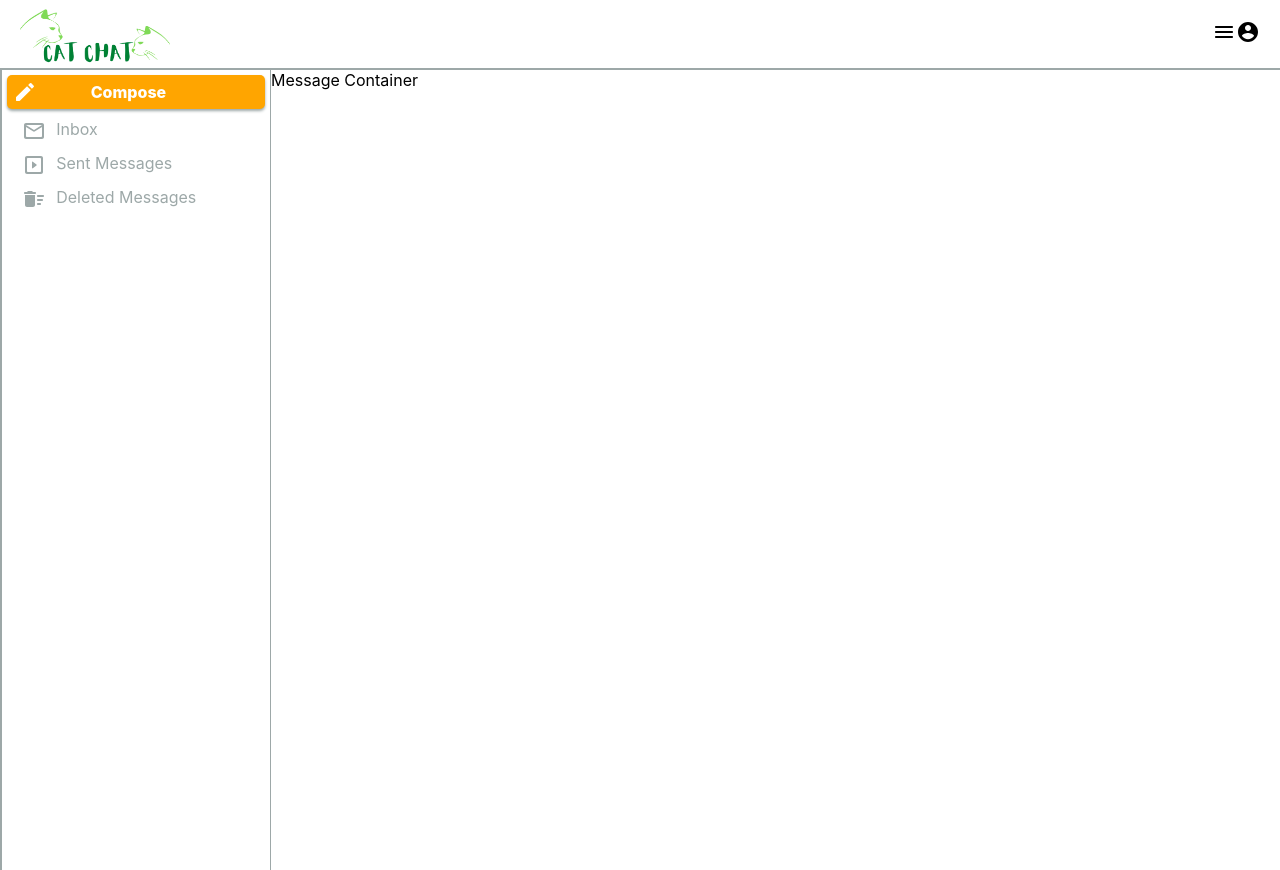
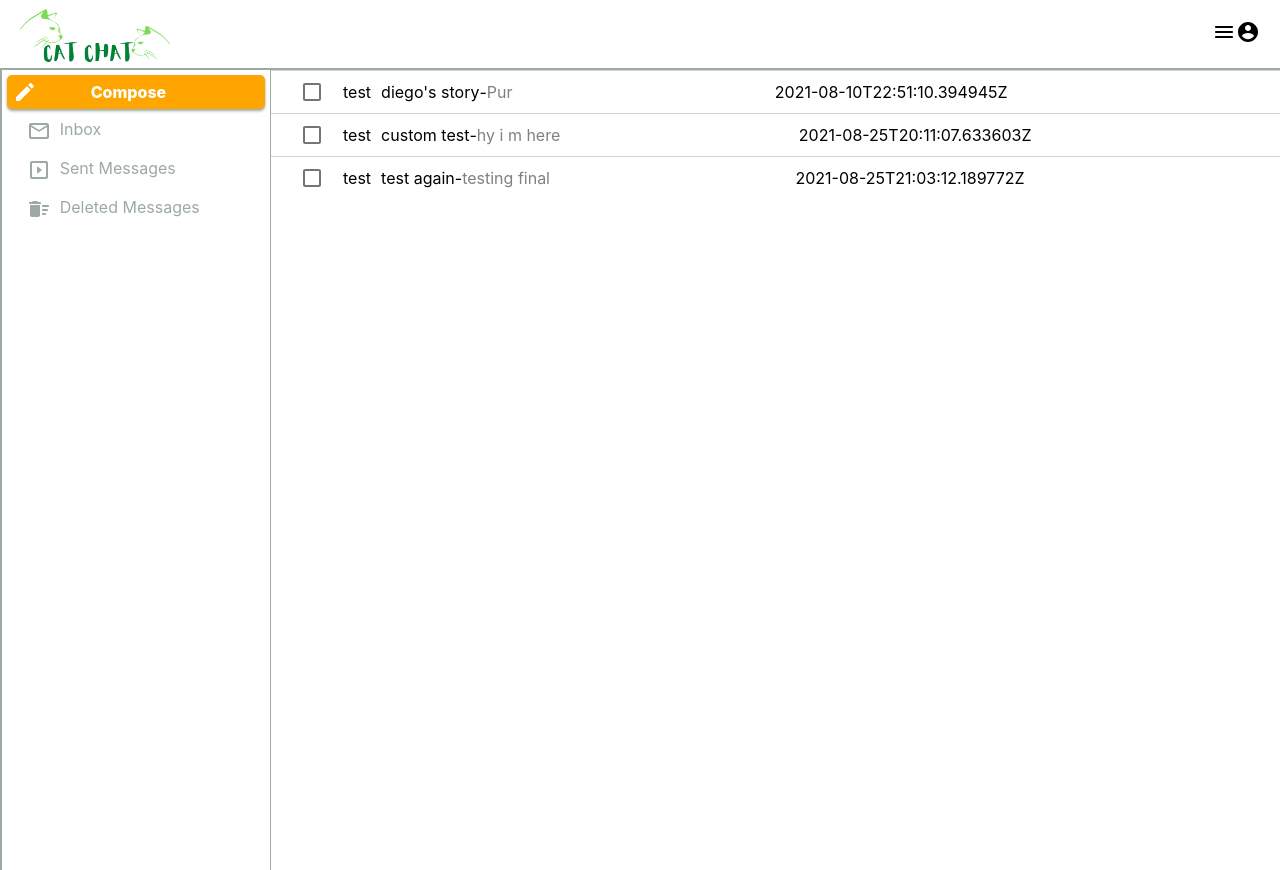
Before and after one commit to LeesahMasko/Bixly_MessagingApp, a React (Create React App) app: page / in a window 1280 px wide. Built offline with nearby package versions, Linux system fonts and the light colour scheme.

Commit message:
dummy data is displaying

```diff
--- a/src/components/data/ButtonIcons.js
+++ b/src/components/data/ButtonIcons.js
@@ -1,5 +1,4 @@
 import MailOutlineRoundedIcon from '@material-ui/icons/MailOutlineRounded';
-import InboxRoundedIcon from '@material-ui/icons/InboxRounded';
 import SlideshowRoundedIcon from '@material-ui/icons/SlideshowRounded'; //sent
 import DeleteSweepRoundedIcon from '@material-ui/icons/DeleteSweepRounded'; //deleted items
 
--- /dev/null
+++ b/src/components/data/temp/EmailData.js
@@ -0,0 +1,29 @@
+export const emailData = [
+    {
+        "id": 1971,
+        "title": "diego's story",
+        "body": "Pur",
+        "read": false,
+        "sent": "2021-08-10T22:51:10.394945Z",
+        "sender": "test",
+        "receiver": "test"
+    },
+    {
+        "id": 1995,
+        "title": "custom test",
+        "body": "hy i m here",
+        "read": false,
+        "sent": "2021-08-25T20:11:07.633603Z",
+        "sender": "test",
+        "receiver": "test"
+    },
+    {
+        "id": 1997,
+        "title": "test again",
+        "body": "testing final",
+        "read": false,
+        "sent": "2021-08-25T21:03:12.189772Z",
+        "sender": "test",
+        "receiver": "test"
+    }
+]
--- /dev/null
+++ b/src/components/eachMessage/EachMessage.js
@@ -0,0 +1,41 @@
+import React from 'react';
+import styled from 'styled-components';
+import { Checkbox } from '@material-ui/core';
+
+const EachMessage = ({ sender, title, body, sent}) => {
+
+    return (
+<Wrapper>
+    <Checkbox />
+    {/* <p className ={ !read && 'unread'}>{sender}</p>
+    <div><p className ={ !read && 'unread'}>{title}</p> - <span>{body}</span></div>
+    <p className ={ !read && 'unread'}>{sent}</p> */}
+    <p>{sender}</p>
+    <div><p>{title}</p> - <span>{body}</span></div>
+    <p>{sent}</p>
+
+</Wrapper>
+    )
+}
+
+export default EachMessage
+
+const Wrapper = styled.div`
+padding-left: 20px;
+padding-right: 20px;
+border-top: 1px solid lightgray;
+align-items: center;
+cursor: pointer;
+gap: 10px;
+display:grid;
+grid-template-columns: min-content min-content auto auto;
+div {
+    display: flex;
+
+    span{
+        color: gray;
+    }
+}
+
+
+`
--- a/src/components/layout/MessageContainer.js
+++ b/src/components/layout/MessageContainer.js
@@ -1,17 +1,37 @@
 import React from 'react';
 import styled from 'styled-components';
+
+import { emailData } from '../data/temp/EmailData';
+import EachMessage from '../eachMessage/EachMessage';
+
+
+
 
 
 function MessageContainer() {
     return (
-        <Wrapper>
-        <div>Message Container</div>
-        </Wrapper>
+        <WrapperMessagesView>
+        {
+            emailData.map(({ sender, title, body, sent}) => (
+
+
+                        <EachMessage
+                        sender={sender}
+                        title={title}
+                        body={body}
+                        sent={sent}
+                        />
+
+            ))
+        }
+        </WrapperMessagesView>
     )
 }
 
 export default MessageContainer
 
-const Wrapper = styled.div`
+
+
+const WrapperMessagesView = styled.div`
 
 border-left: 1px solid #9da8a8;`
--- a/src/components/layout/SideBar.js
+++ b/src/components/layout/SideBar.js
@@ -37,6 +37,8 @@ grid-template-columns: 15% auto;
 color: #9da8a8;
 padding: 5px 20px;
 border-radius: 5px;
+margin: 5px;
+cursor: pointer;
 
 :hover {
     box-shadow: 0 3px 5px 0 #9da8a8;
```
